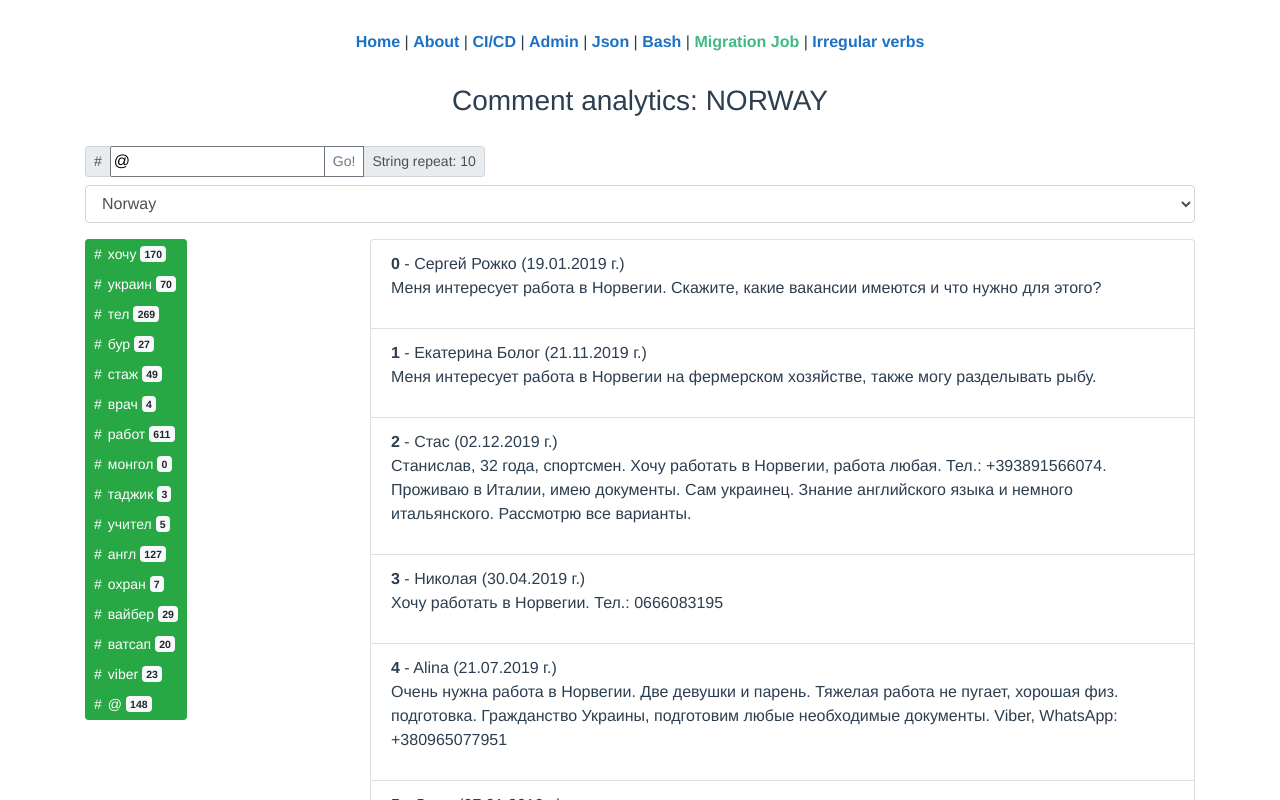
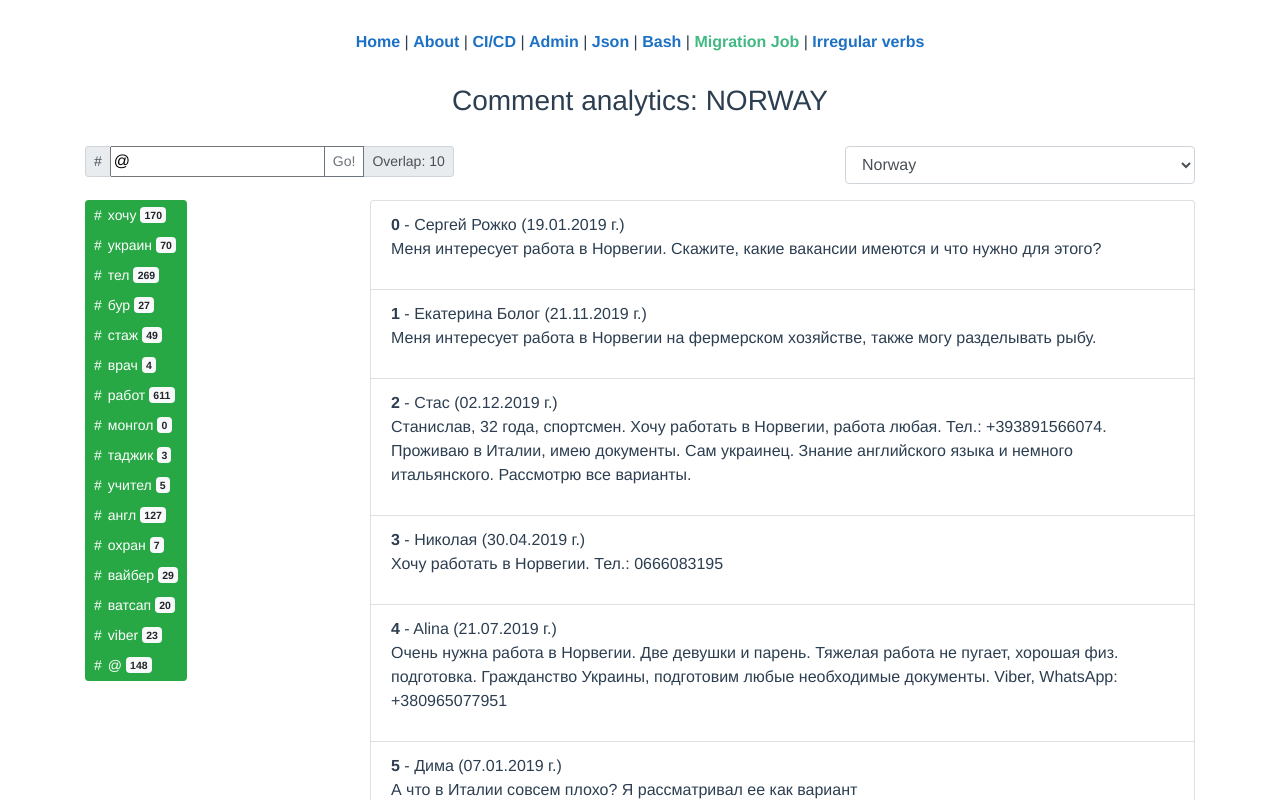
Before and after one commit to snikos/ci-cd, a Vue app: page /migration-job in a window 1280 px wide. Shown: the top 800 px of the page. Built offline with nearby package versions, Linux system fonts and the light colour scheme.

Commit message:
add: multi load json country comments

```diff
--- a/src/components/HashInputBlock.vue
+++ b/src/components/HashInputBlock.vue
@@ -22,7 +22,7 @@
             </div>
             <div class="input-group-append">
                 <div class="input-group-text">
-                    String repeat: {{stringRepeat}}
+                    Overlap: {{stringRepeat}}
                 </div>
             </div>
         </div>
--- a/src/components/HashTagBlock.vue
+++ b/src/components/HashTagBlock.vue
@@ -1,15 +1,15 @@
 <template>
     <div class="btn-toolbar pb-2">
         <div :class="`${windowWidth <= 770 ? '' : 'btn-group-vertical'} btn-group-sm`">
-            <button v-for="(hash, index) in arrHash"
+            <button v-for="(hash, key) in arrHash"
                     @click="$emit('searchHash', $event)"
-                    :key="hash + index"
+                    :key="hash + key"
                     type="button"
                     :class="'btn btn__left ' + (hash === activeValue ? 'btn-active' : 'btn-success')"
                     :value="hash"
             >
                 {{ $filters.isObject(hash) ? Object.values(hash)[0] : hash }}
-                <span class="badge badge-light">{{ allCounter[index] }}</span>
+                <span class="badge badge-light">{{ allCounter[key] }}</span>
                 <span class="sr-only">sr</span>
             </button>
         </div>
@@ -23,7 +23,6 @@
         data() {
             return {
                 windowWidth: window.innerWidth,
-                activeBtn: '',
             }
         },
         props: {
@@ -36,7 +35,7 @@
                 required: true,
             },
             allCounter: {
-                type: Array,
+                type: Object,
                 required: true,
             }
         },
--- a/src/pages/MigrationJobJson.vue
+++ b/src/pages/MigrationJobJson.vue
@@ -2,12 +2,21 @@
     <div class="row jobMigration">
         <h3 class="jobMigration__title">Comment analytics: {{ currentCountry }}</h3>
         <div class="col-12">
-            <HashInputBlock
-                    v-model.trim="searchQuery"
-                    @searchInputQuery="searchHashButton($event)"
-                    :stringRepeat="stringRepeat = comments.length"
-            />
-            <MySelect v-model="selectedSort" :options="sortOptions" @change="countrySelect" />
+            <div class="row">
+                <div class="col-12 col-sm-8">
+                    <HashInputBlock
+                            v-model.trim="searchQuery"
+                            @searchInputQuery="searchHashButton($event)"
+                            :stringRepeat="stringRepeat = comments.length"
+                    />
+                </div>
+                <div class="col-12 col-sm-4">
+                    <MySelect
+                            v-model="selectedSort"
+                            :options="sortOptions"
+                            @change="countrySelect" />
+                </div>
+            </div>
         </div>
         <div class="col-12 col-md-3">
             <HashTagBlock
@@ -57,7 +66,6 @@
                 showCommentsAreDone: 0,
                 nextCount: 0,
                 comCount: 10,//100
-                searchQuery: '',
                 arrayHashStrings: [
                     'хочу',
                     'украин',
@@ -76,8 +84,9 @@
                     'viber',
                     ['@', 'mail', 'email']
                 ],
+                searchQuery: '',
                 stringRepeat: 0,
-                allCounter: [],
+                allCounter: {},
                 selectedSort: "comments-all-norway",
                 sortOptions: [
                     {name: "Mongolia", value: "comments-all-mongolia"},
@@ -87,25 +96,23 @@
         },
         mounted() {
             this.fetchComments(this.selectedSort);
-            //this.searchHashLength();
         },
         methods: {
             countrySelect() {
                 this.fetchComments(this.selectedSort);
-                //this.searchHashLength();
             },
             async fetchComments( countryName ) {
                 try {
                     setTimeout( async () => {
                         await Axios.get(`../json/${countryName}.json`)
                         .then( result => {
-                            let res = result.data;
+                            //let res = result.data;
                             //console.log(this.nextCount);
                             this.comments = [];
                             this.cur = [];
                             this.nextCount = 0;
                             this.showCommentsAreDone = 0;
-                            this.loadComments = [...res];
+                            this.loadComments = [...result.data];
                         } );
                         this.loadNextComments();
                     }, 500);
@@ -136,6 +143,7 @@
             searchHashButton(event) {
                 if (event.target.value) {
                     this.searchQuery = event.target.value;
+                    //console.log(event.target.value);
                 }
                 if (this.searchQuery.length <= 1) {
                     console.log('Add text!');
@@ -151,11 +159,10 @@
             },
             searchHashLength() {
                 setTimeout( () => {
-                    this.allCounter = [];
-                    this.arrayHashStrings.forEach( (word) => {
+                    this.arrayHashStrings.forEach( (word, index) => {
                         this.searchQuery = (typeof word === 'object') ? Object.values(word)[0] : word;
                         let res = this.searchComments;
-                        this.allCounter.push(res.length);
+                        this.allCounter[index] = res.length;
                     });
                 }, 1000);
             },
@@ -181,7 +188,7 @@
         },
         watch: {
             stringRepeat() {
-                //console.log( this.stringRepeat, '; ', this.comments.length, '; ', this.loadComments.length, '; ', this.allCounter );
+                //console.log( this.stringRepeat, '; ', this.comments.length, '; ', this.loadComments.length );
                 console.log('allCounter: ', this.allCounter);
             }
         }
```
